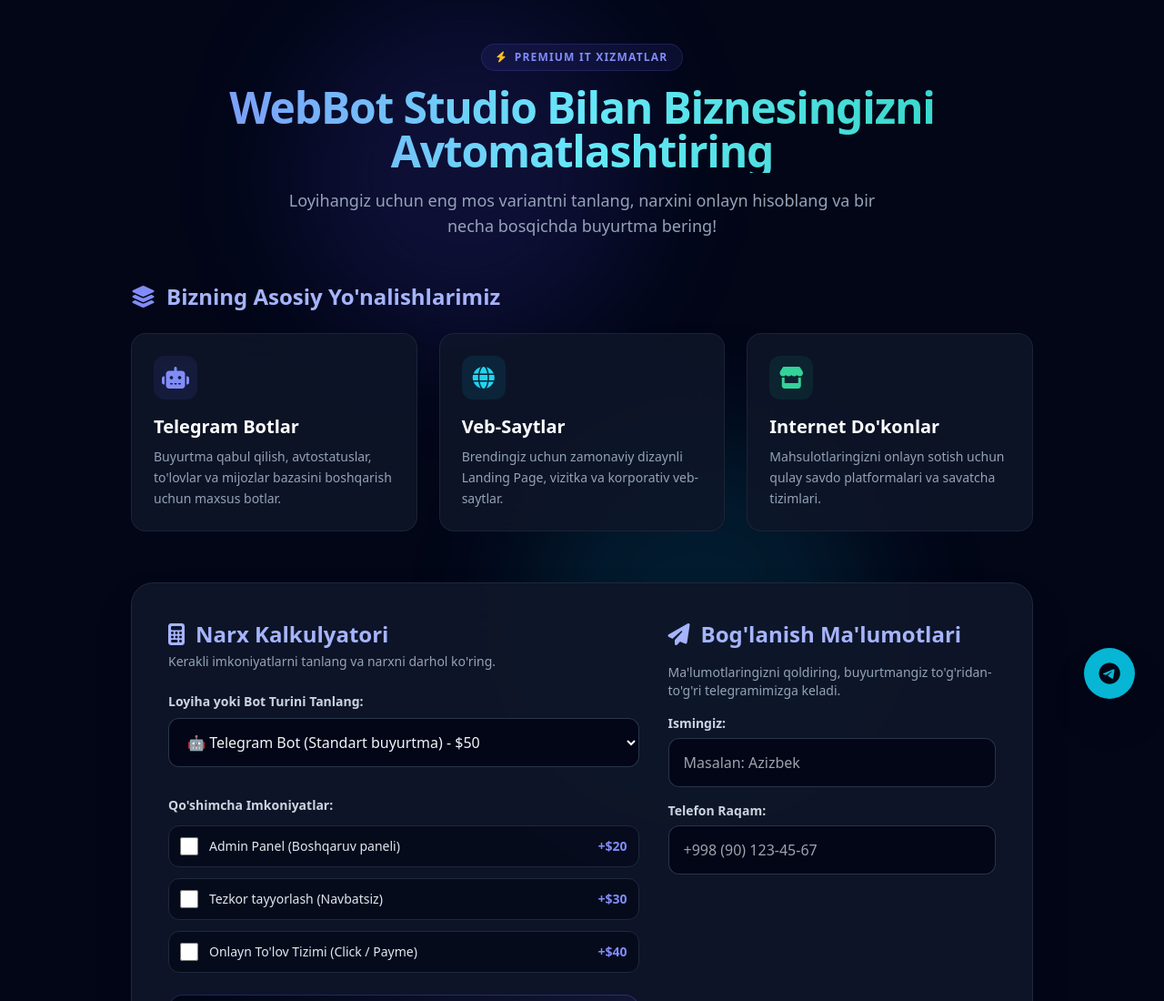
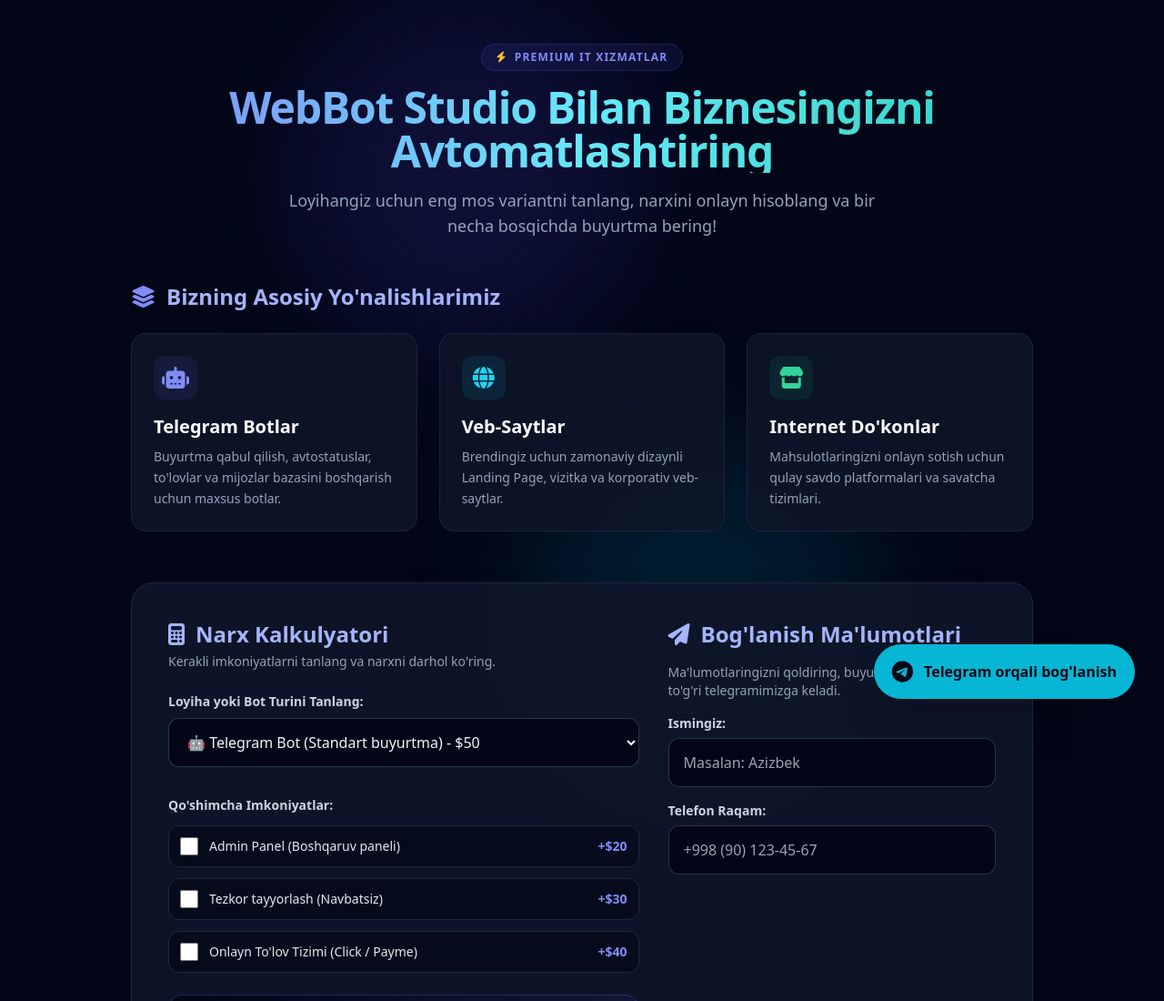
Before and after one commit to ilhomovelbek16-sy/webbot-studio, a plain HTML site: page index.html in a window 1280 px wide. Shown: the top 1100 px of the page at 91% size. Drawn offline with nearby package versions, Linux system fonts and the light colour scheme.

Commit message:
Update index.html

```diff
--- a/index.html
+++ b/index.html
@@ -167,9 +167,10 @@
         &copy; 2026 WebBot Studio. Barcha huquqlar himoyalangan.
     </footer>
 
-   <!-- Floating Telegram Button (Telefonda aniq ko'rinishi uchun yuqoriroqqa surildi) -->
-<a href="https://t.me/roz1qul" target="_blank" class="fixed bottom-16 right-6 md:bottom-8 md:right-8 bg-cyan-500 hover:bg-cyan-400 text-slate-950 w-14 h-14 rounded-full flex items-center justify-center text-2xl shadow-2xl transition transform hover:scale-110 z-[9999]" title="Biz bilan bog'lanish">
-    <i class="fa-brands fa-telegram"></i>
+   <!-- Telegram orqali bog'lanish matnli tugmasi -->
+<a href="https://t.me/roz1qul" target="_blank" class="fixed bottom-16 right-6 md:bottom-8 md:right-8 bg-cyan-500 hover:bg-cyan-400 text-slate-950 px-5 py-3.5 rounded-full flex items-center gap-3 font-bold text-sm md:text-base shadow-2xl transition-all duration-300 transform hover:scale-105 z-[9999]" title="Telegram orqali bog'lanish">
+    <i class="fa-brands fa-telegram text-2xl"></i>
+    <span>Telegram orqali bog'lanish</span>
 </a>
 
     <!-- Success Modal Pop-up (Muvaffaqiyatli yuborilgach chiqadigan oyna) -->
```
